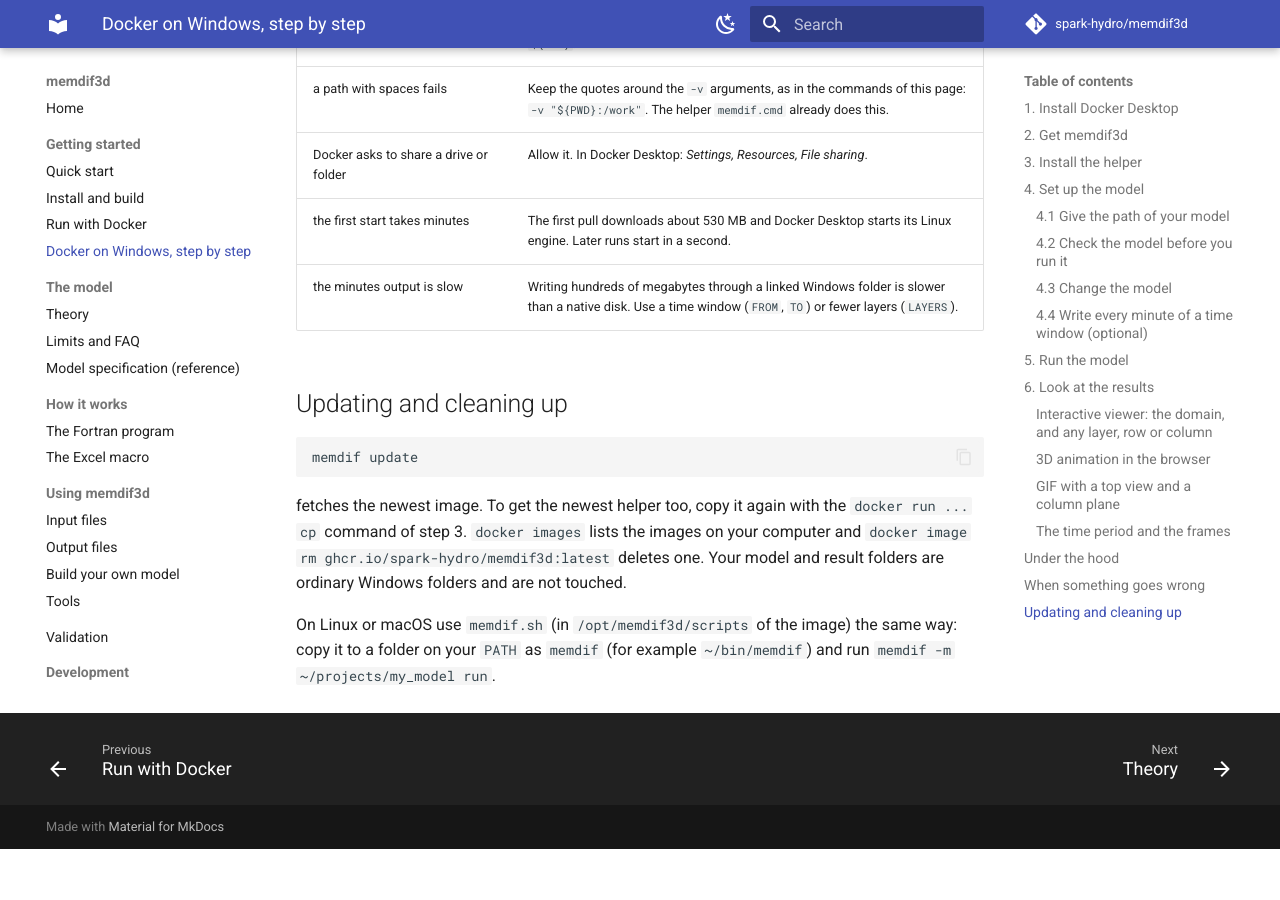
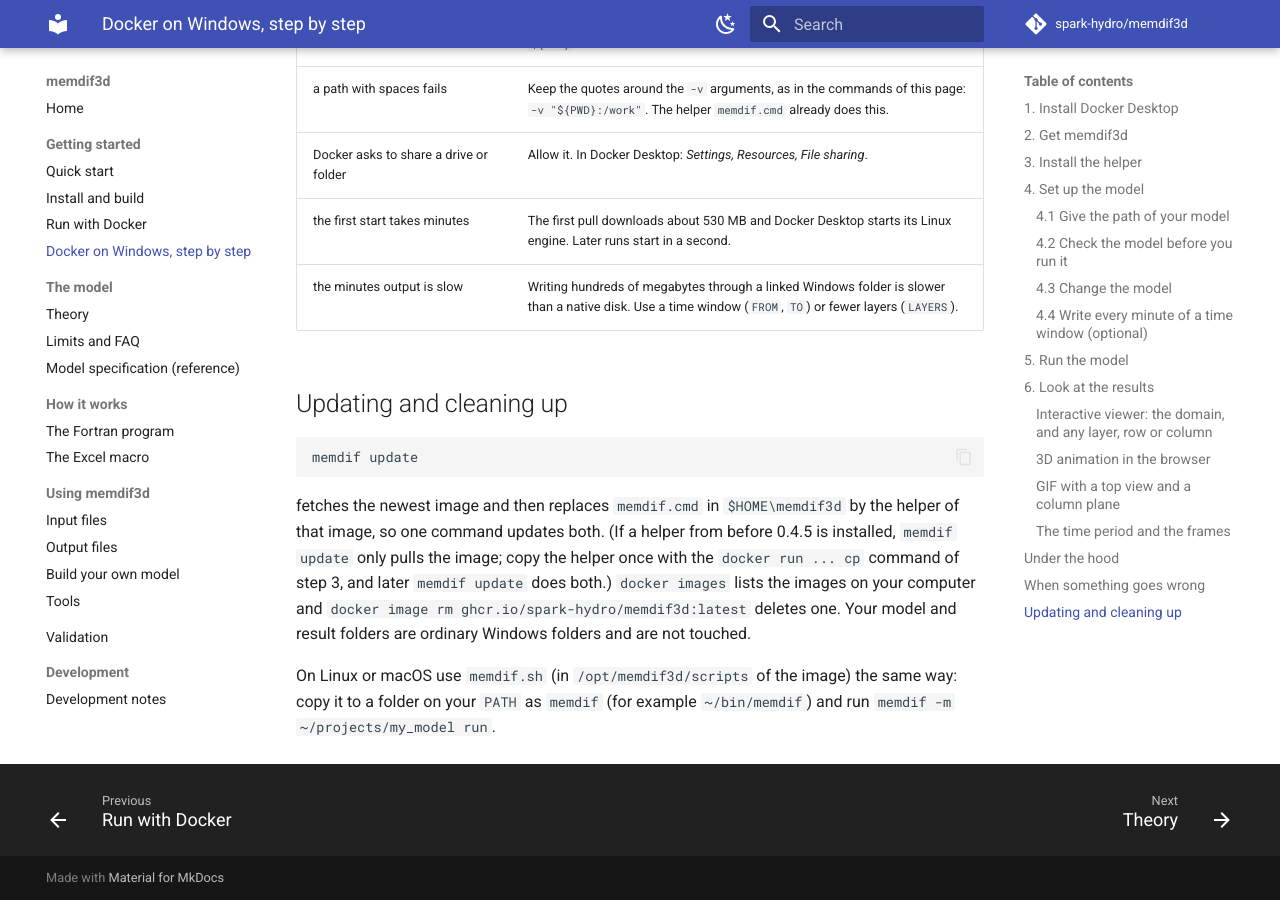
Before and after one commit to spark-hydro/memdif3d, an MkDocs documentation site: the page built from docs/docker-windows.md, in a window 1280 px wide and 900 px high, scrolled down 7982 px. Built offline with MkDocs 1.6.1 and Material for MkDocs 9.7.7, drawn with Linux system fonts in a browser that asks for light colours; comment, search, counter and statistics services are not loaded; before the commit the page ends 8831 px from its top, so only the background shows below that; some of the changed text lies outside the part shown.

Commit message:
memdif update also refreshes the helper file; Version 0.4.6
Co-Authored-By: Claude Sonnet 5.5 <noreply@anthropic.com>

````diff
--- a/CMakeLists.txt
+++ b/CMakeLists.txt
@@ -1,5 +1,5 @@
 cmake_minimum_required(VERSION 3.22)
-project(memdif3d VERSION 0.4.5 LANGUAGES Fortran)
+project(memdif3d VERSION 0.4.6 LANGUAGES Fortran)
 
 if(NOT CMAKE_BUILD_TYPE AND NOT CMAKE_CONFIGURATION_TYPES)
   set(CMAKE_BUILD_TYPE Release CACHE STRING "Build type" FORCE)
@@ -17,7 +17,7 @@ set(MEMDIF3D_DEPARTMENT "CECE Dept." CACHE STRING "Department shown in the banne
 set(MEMDIF3D_INSTITUTION "Texas Tech University" CACHE STRING "Institution shown in the banner")
 set(MEMDIF3D_CONTACT "seonggyu.park@ttu.edu" CACHE STRING "Contact (e-mail) shown in the banner")
 
-# a build without a git checkout (the Docker image) passes the version in: -D MEMDIF3D_GIT_TAG=v0.4.5
+# a build without a git checkout (the Docker image) passes the version in: -D MEMDIF3D_GIT_TAG=v0.4.6
 set(MEMDIF3D_GIT_TAG "" CACHE STRING "Version shown in the banner (default: git describe)")
 if(MEMDIF3D_GIT_TAG)
   set(BANNER_GIT_TAG "${MEMDIF3D_GIT_TAG}")
--- a/docs/docker-windows.md
+++ b/docs/docker-windows.md
@@ -58,7 +58,7 @@ Check it:
 docker run --rm ghcr.io/spark-hydro/memdif3d --version
 ```
 
-You should see the banner with the version number. The image holds the program, the example model and all plotting tools. To update later, run the `pull` command again (or `memdif update` after step 3).
+You should see the banner with the version number. The image holds the program, the example model and all plotting tools. To update later, run the `pull` command again (or `memdif update` after step 3, which also refreshes the helper).
 
 ## 3. Install the helper
 
@@ -267,6 +267,6 @@ The helper prints that line for every command. `memdif tool script.py ...` runs
 memdif update
 ```
 
-fetches the newest image. To get the newest helper too, copy it again with the `docker run ... cp` command of step 3. `docker images` lists the images on your computer and `docker image rm ghcr.io/spark-hydro/memdif3d:latest` deletes one. Your model and result folders are ordinary Windows folders and are not touched.
+fetches the newest image and then replaces `memdif.cmd` in `$HOME\memdif3d` by the helper of that image, so one command updates both. (If a helper from before 0.4.5 is installed, `memdif update` only pulls the image; copy the helper once with the `docker run ... cp` command of step 3, and later `memdif update` does both.) `docker images` lists the images on your computer and `docker image rm ghcr.io/spark-hydro/memdif3d:latest` deletes one. Your model and result folders are ordinary Windows folders and are not touched.
 
 On Linux or macOS use `memdif.sh` (in `/opt/memdif3d/scripts` of the image) the same way: copy it to a folder on your `PATH` as `memdif` (for example `~/bin/memdif`) and run `memdif -m ~/projects/my_model run`.
````
Also changed, not shown: BUILD.md (+1 -1 lines), README.md (+1 -1 lines), docs/docker.md (+1 -1 lines), 3 other files.
